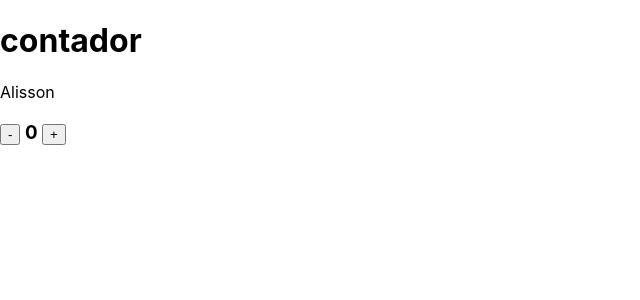
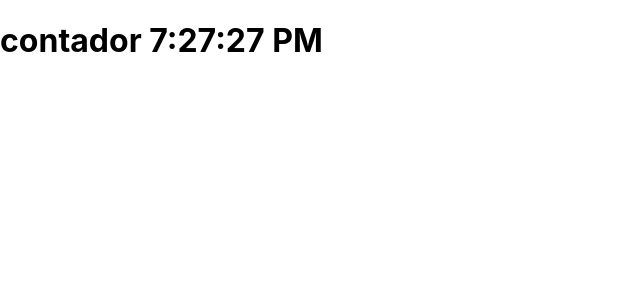
Before and after one commit to Alissonrf/EstudosReact, a React (Create React App) app: page / in a window 1280 px wide. Shown: the top 300 px of the page, without its empty margins (0-640 px from the left). Built offline with nearby package versions, Linux system fonts and the light colour scheme.

Commit message:
Ciclos de vida

```diff
--- a/src/App.js
+++ b/src/App.js
@@ -5,41 +5,27 @@
     constructor(props){
         super(props);
         this.state ={
-            nome: "Alisson",
-            contador: 0
+            hora: "00:00:00"
         }
-
-        this.aumentar = this.aumentar.bind(this)
-        this.diminuir = this.diminuir.bind(this)
-    }
-    aumentar(){
-        let state = this.state
-        state.contador += 1
-        state.nome = "Ao infinito e além!"
-
-        this.setState(state)
     }
 
-    diminuir(){
-        let state = this.state
-        if(state.contador === 0){
-            alert("Opa chegou a zero")
-            return
-        }
+    // Leia após montar
+    componentDidMount(){
 
-        state.contador -= 1
-        state.nome = "Ta ficando pegado"
+        setInterval(() => {
+            this.setState({
+                hora: new Date().toLocaleTimeString()  })
+        } , 1000)
+    }
 
-        this.setState(state)
+    componentDidUpdate(){
+        console.log("Atualizou!!")
     }
 
     render(){
         return(
             <div>
-                <h1>contador</h1>
-                {this.state.nome}
-
-                <h3><button onClick ={this.diminuir}>-</button> {this.state.contador} <button onClick={this.aumentar}>+</button></h3>
+                <h1>contador {this.state.hora}</h1>
             </div>
         )
     }
```
